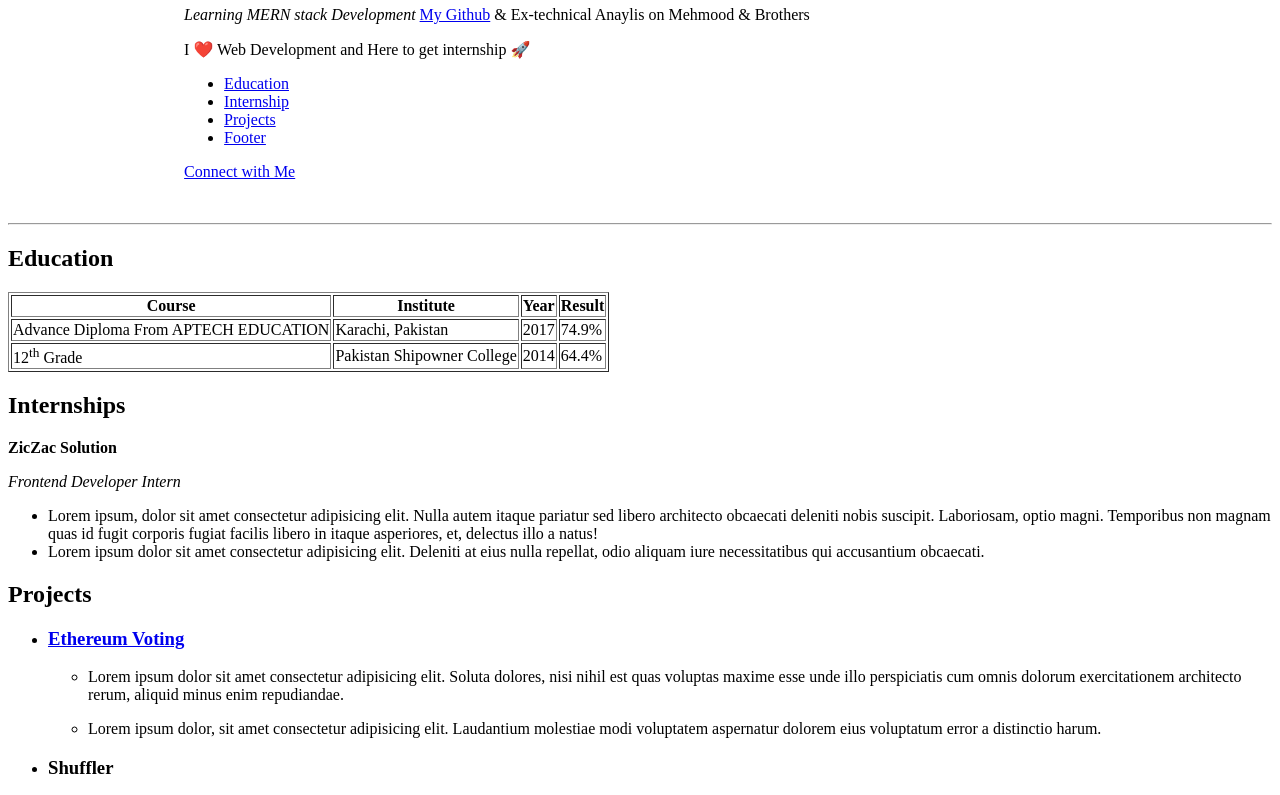
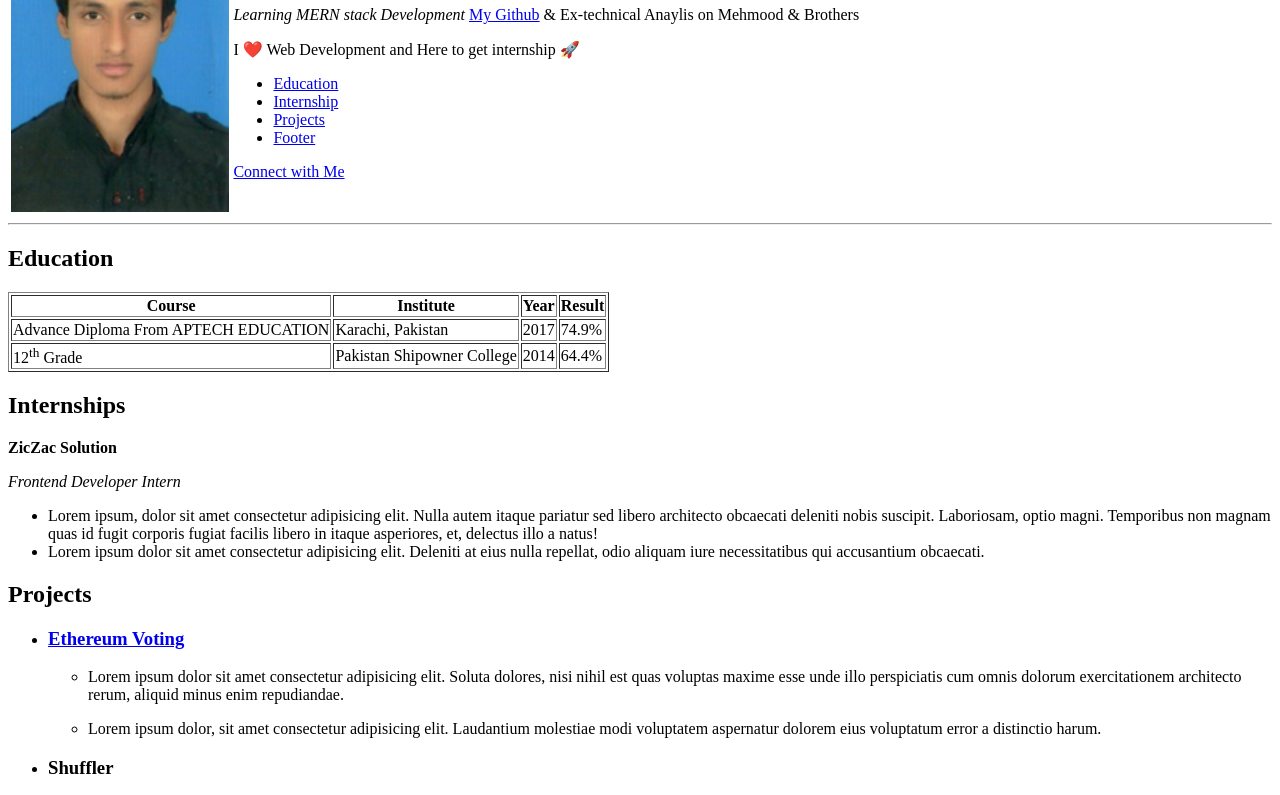
Before and after one commit to asadsheikh77/new-resume, a plain HTML site: page index.html in a window 1280 px wide. Shown: the part 99-894 px from the top of the page. Drawn offline with Linux system fonts and the light colour scheme.

Commit message:
Update index.html

```diff
--- a/index.html
+++ b/index.html
@@ -16,7 +16,7 @@
               <img
                 style="float: left"
                 height="300"
-                src="images/img006.jpg"
+                src="img006.jpg"
                 alt="Asad Mehmood's Photo"
               />
             </a>
```
